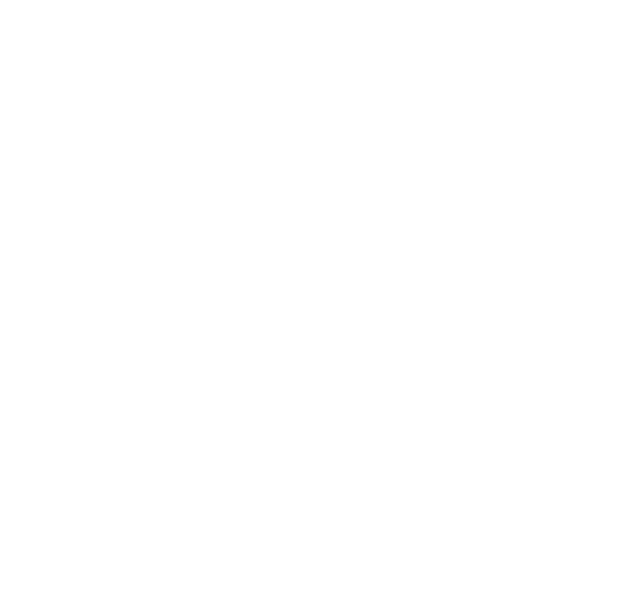
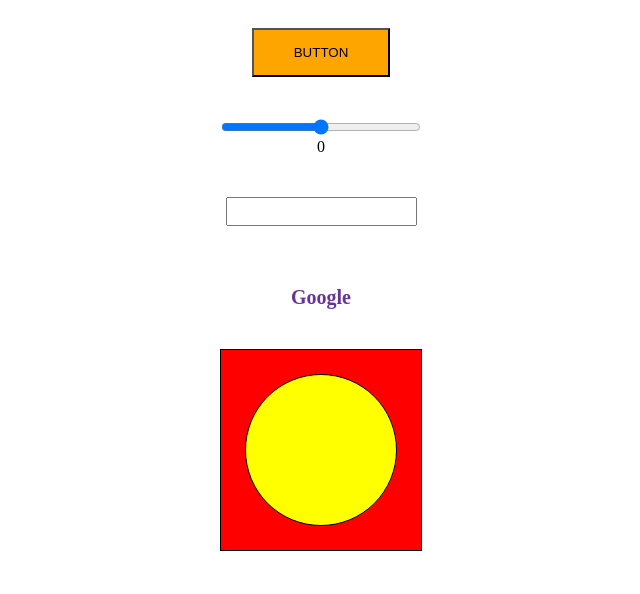
Before and after one commit to Antonbinom/difficult-tasks, a plain HTML site: page index.html in a window 1280 px wide. Shown: the whole page, without its empty margins (319-959 px from the left). Drawn offline with Linux system fonts and the light colour scheme.

Commit message:
Lesson 11 - is ready

```diff
--- a/index.html
+++ b/index.html
@@ -2,16 +2,44 @@
 <html lang="en">
 
 <head>
-	<meta charset="UTF-8">
-	<meta http-equiv="X-UA-Compatible" content="IE=edge">
-	<meta name="viewport" content="width=device-width, initial-scale=1.0">
-	<script src="/main.js"></script>
-	<title>Difficult tasks
-	</title>
+    <meta charset="UTF-8">
+    <meta http-equiv="X-UA-Compatible" content="IE=edge">
+    <meta name="viewport" content="width=device-width, initial-scale=1.0">
+    <link rel="stylesheet" href="./style.css">
+    <script src="./script.js" defer></script>
+    <title>Listeners</title>
 </head>
 
 <body>
 
+    <main>
+        <div class="controls">
+            <button id="btn">Button</button>
+        </div>
+
+        <div class="controls">
+            <input type="range" id="range">
+            <span id="range-span">0</span>
+        </div>
+
+        <div class="controls">
+            <input type="text" id="text">
+            <span id="text-span"></span>
+        </div>
+
+        <div class="controls">
+            <a href="https://www.google.ru/">Google</a>
+        </div>
+
+        <div class="controls">
+            <div id="square">
+                <div id="circle">
+                    <button id="e_btn">Жмяк</button>
+                </div>
+            </div>
+        </div>
+    </main>
+
 </body>
 
 </html>
--- a/main.js
+++ /dev/null
@@ -1 +0,0 @@
-'use strict';
--- /dev/null
+++ b/script.js
@@ -0,0 +1,21 @@
+'use strict';
+
+const btn = document.getElementById('btn');
+const btn2 = document.getElementById('e_btn');
+const input = document.getElementById('text');
+const range = document.getElementById('range');
+const span = document.getElementById('range-span');
+const square = document.getElementById('square');
+const circle = document.getElementById('circle');
+
+btn.addEventListener('click', function () {
+	square.style.backgroundColor = input.value;
+});
+
+range.addEventListener('input', function (event) {
+	circle.style.height = event.target.value + "%";
+	circle.style.width = event.target.value + "%";
+	span.textContent = event.target.value + "%";
+});
+
+e_btn.style.display = "none";
--- /dev/null
+++ b/style.css
@@ -0,0 +1,71 @@
+main {
+    display: flex;
+    flex-direction: column;
+    align-items: center;
+    padding-top: 20px;
+}
+
+.controls {
+    margin-bottom: 40px;
+    display: flex;
+    flex-direction: column;
+    align-items: center;
+}
+
+span {
+    height: 20px;
+    line-height: 20px;
+}
+
+button {
+    padding: 15px 40px;
+    text-transform: uppercase;
+    cursor: pointer;
+    background-color: orange;
+}
+
+input[type=range] {
+    width: 200px;
+    cursor: pointer;
+}
+
+input[type=text] {
+    padding: 5px;
+}
+
+a {
+    text-decoration: none;
+    color: rebeccapurple;
+    font-weight: bold;
+    font-size: 20px;
+    transition: .3s;
+}
+
+a:hover {
+    color: red;
+}
+
+#square {
+    width: 200px;
+    height: 200px;
+    border: 1px solid #000;
+    background-color: red;
+    display: flex;
+    justify-content: center;
+    align-items: center;
+}
+
+#circle {
+    width: 150px;
+    height: 150px;
+    border-radius: 50%;
+    border: 1px solid #000;
+    background-color: yellow;
+    display: flex;
+    justify-content: center;
+    align-items: center;
+}
+
+.green {
+    background-color: green !important;
+}
```
